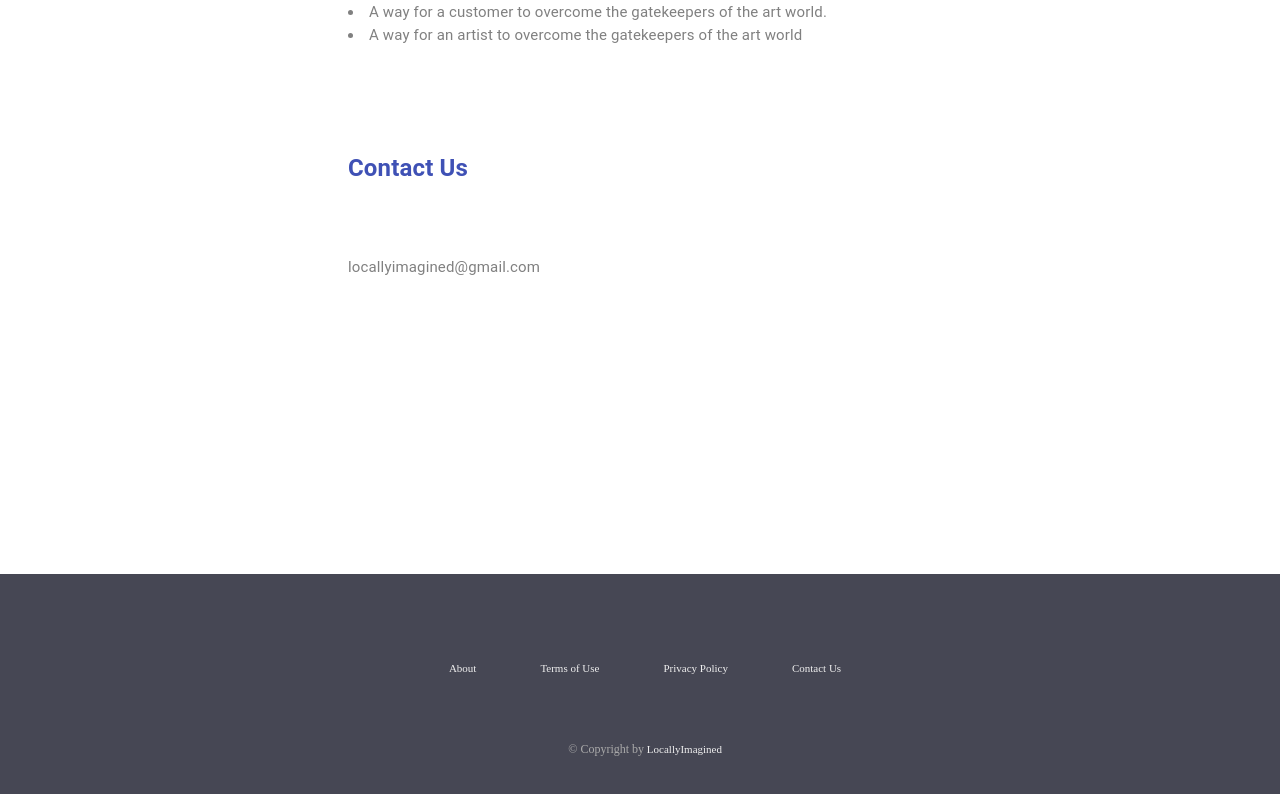
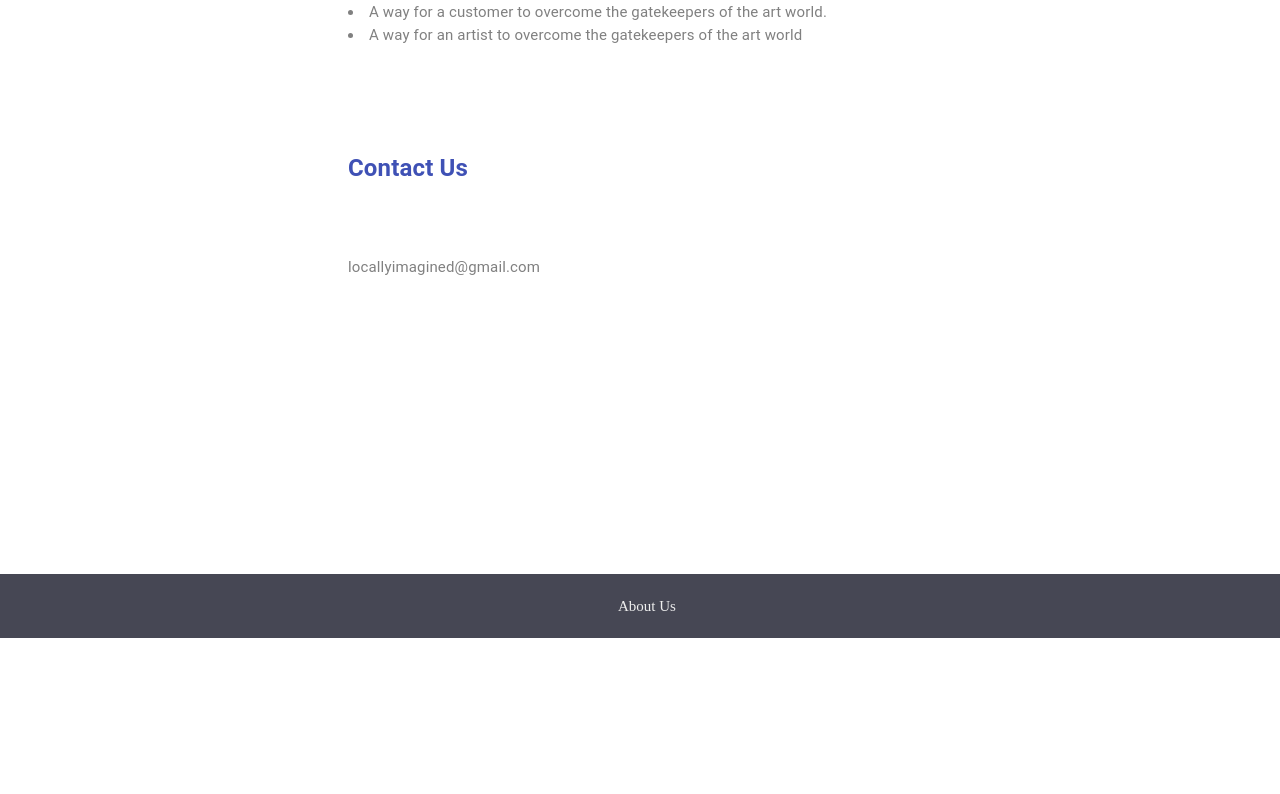
Before and after one commit to locally-imagined/locally-imagined, a React (Create React App) app in the folder frontend/: page /about in a window 1280 px wide. Shown: the part 294-1088 px from the top of the page. After the commit the page ends 932 px from the top, so only its background shows below. Built offline with nearby package versions, Linux system fonts and the light colour scheme.

Commit message:
rm element from aboutBar

```diff
--- a/frontend/src/components/AboutPage/AboutBar.js
+++ b/frontend/src/components/AboutPage/AboutBar.js
@@ -8,7 +8,7 @@ const AboutBar = () => {
       elevation={1}
       style={{
         backgroundColor: "#464754",
-        height: "250px",
+        height: "60px",
         bottom: "-10px",
         width: "97vw",
         marginTop: "-10px",
@@ -16,37 +16,13 @@ const AboutBar = () => {
         zIndex: 2,
       }}
     >
-      <ul className={classes.footerNav}>
-        <li className={classes.footerItem}>
-          <a className={classes.footerLink} href="/about">
-            About
-          </a>
-        </li>
-
-        <li className={classes.footerItem}>
-          <a className={classes.footerLink} href="/about">
-            Terms of Use
-          </a>
-        </li>
-        <li className={classes.footerItem}>
-          <a className={classes.footerLink} href="/about">
-            Privacy Policy
-          </a>
-        </li>
-
-        <li className={classes.footerItem}>
-          <a className={classes.footerLink} href="/about">
-            Contact Us
-          </a>
-        </li>
-      </ul>
-
-      <p className={classes.footerCopyright}>
-        &copy; Copyright by
-        <a className={classes.footerLink} target="_blank" href="/about">
-          {` LocallyImagined`}
-        </a>
-      </p>
+      <a
+        className={classes.footerLink}
+        style={{ fontSize: "15px", marginLeft: "48%" }}
+        href="/about"
+      >
+        About Us
+      </a>
     </Toolbar>
   );
 };
```
